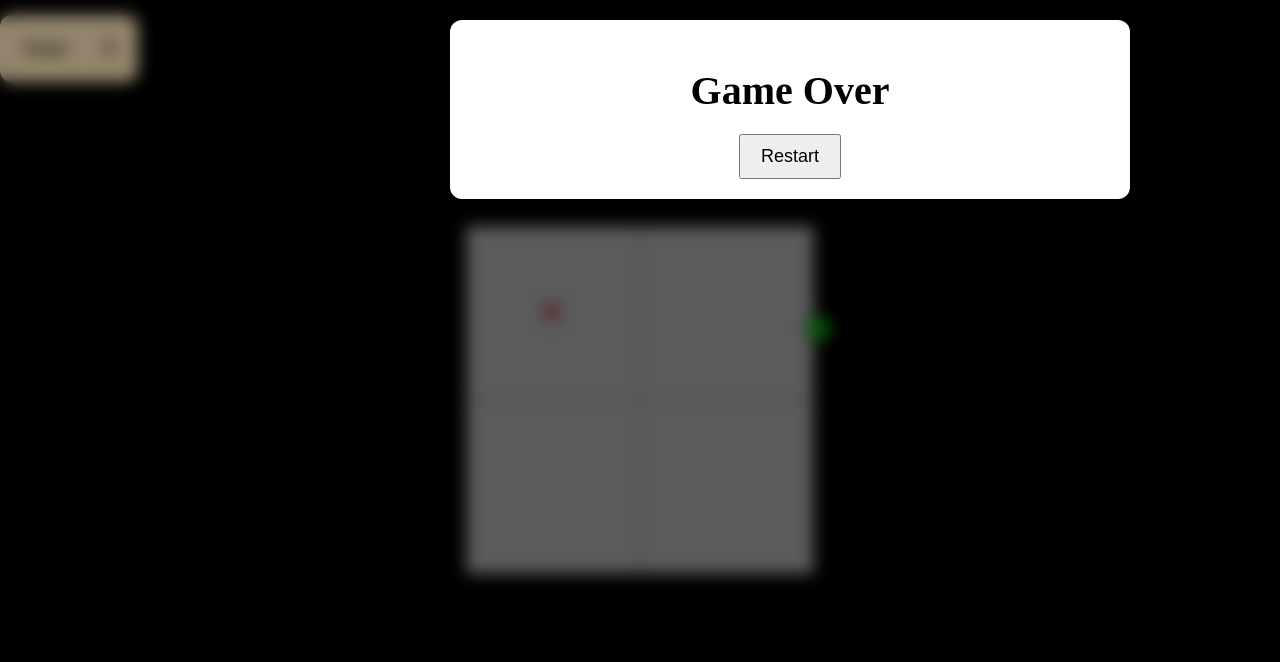
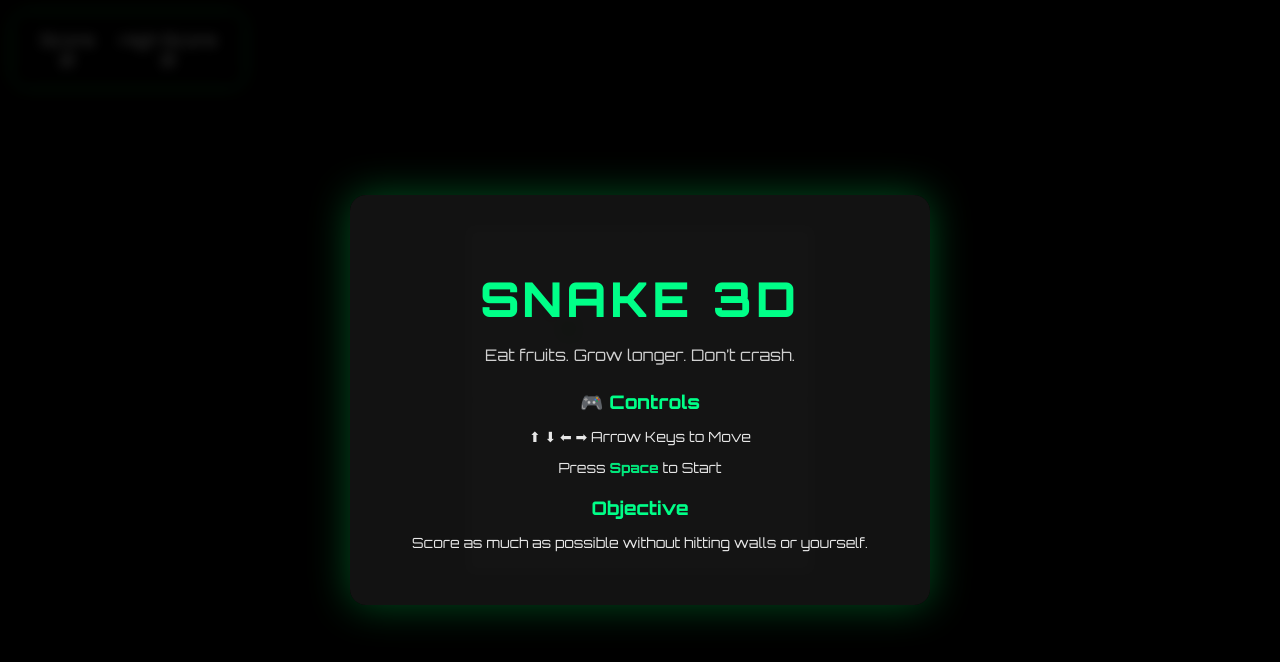
Before and after one commit to aditya-eva/snake-and-fruit, a website built with Vite: page index.html in a window 1280 px wide. Built offline with nearby package versions, Linux system fonts and the light colour scheme; animation ran at ten frames a second.

Commit message:
feat: enhance game UI with start screen, game over display, and score board improvements

```diff
--- a/index.html
+++ b/index.html
@@ -6,17 +6,41 @@
     <link rel="stylesheet" href="style.css">
   </head>
   <body>
+    <div id="startScreen" class="overlay">
+      <div class="menu-box">
+        <h1 class="game-title">SNAKE 3D</h1>
+
+        <p class="tagline">Eat fruits. Grow longer. Don’t crash.</p>
+
+        <div class="instructions">
+          <h3>🎮 Controls</h3>
+          <p>⬆ ⬇ ⬅ ➡ Arrow Keys to Move</p>
+          <p>Press <span>Space</span> to Start</p>
+        </div>
+
+        <div class="objective">
+          <h3>Objective</h3>
+          <p>Score as much as possible without hitting walls or yourself.</p>
+        </div>
+      </div>
+    </div>
     <div id="gameOver" class="overlay hidden">
-      <div class="gameover-box">
+      <div class="menu-box">
         <h1>Game Over</h1>
+        <p class="final-score">Your Score: <span id="finalScore">0</span></p>
         <button id="restartBtn">Restart</button>
       </div>
     </div>
     <div id="score-board">
-      <p>Score</p>
-      <p class="score">
-        0
-      </p>
+      <div class="score-item">
+        <p>Score</p>
+        <p class="score">0</p>
+      </div>
+
+      <div class="score-item">
+        <p>High Score</p>
+        <p id="highScore">0</p>
+      </div>
     </div>
     <script type="module" src="/main.js"></script>
   </body>
--- a/main.js
+++ b/main.js
@@ -51,11 +51,13 @@ function updateSnake() {
     };
     if(newHead.x < 0 || newHead.x > gridSize || newHead.y < 0 || newHead.y > gridSize ) {
         gameOver = true;
+        gameOverDiv.classList.remove("hidden");
         return;
     }
     let ans = snake.some((point) => point.x === newHead.x && point.y === newHead.y);
     if(ans) {
         gameOver = true;
+        gameOverDiv.classList.remove("hidden");
         return;
     }
     // add new Head at the beggining
@@ -63,6 +65,11 @@ function updateSnake() {
     if(newHead.x === fruit.x && newHead.y === fruit.y) {
         score++;
         scoreBoard.innerHTML = score;
+        if (score > highScore) {
+            highScore = score;
+            highScoreElement.innerText = highScore;
+            localStorage.setItem("snakeHighScore", highScore);
+        }
         makeNewFruit(gridSize, fruit, fruitMesh, snake)
     } else {
         // remove last element
@@ -71,6 +78,12 @@ function updateSnake() {
 }
 
 document.addEventListener('keydown', (e) => {
+    if (e.code === "Space" && !gameStarted) {
+        gameStarted = true;
+        startScreen.classList.add("hidden");
+        return;
+    }
+    if (!gameStarted || gameOver) return;
     if (e.key === 'ArrowUp' && direction.x !== 0) {
         nextDirection = { x: 0, y: -1 }
     } else if (e.key === 'ArrowDown' && direction.x !== 0) {
@@ -84,20 +97,32 @@ document.addEventListener('keydown', (e) => {
 
 const gameOverDiv = document.getElementById("gameOver");
 const restartBtn = document.getElementById("restartBtn");
+const startScreen = document.getElementById("startScreen");
+const finalScore = document.getElementById("finalScore");
+const highScoreElement = document.getElementById("highScore");
+let highScore = localStorage.getItem("snakeHighScore");
+if (highScore === null) {
+    highScore = 0;
+} else {
+    highScore = Number(highScore);
+}
+
+highScoreElement.innerText = highScore;
 
 restartBtn.addEventListener('click', () => {
     restartGame(snakeSegments, snake, direction, nextDirection, scene);
     score = 0;
     gameOver = false;
     gameStarted = false;
-    gameOverDiv.style.display = "none";
+    gameOverDiv.classList.add("hidden");
+    startScreen.classList.remove("hidden");
     scoreBoard.innerText = score;
 })
 
 function animate(currentTime) {
     requestAnimationFrame(animate);
     fruitMesh.rotation.x += 0.01
-    if (!gameOver && currentTime - lastUpdatedTime > updateInterval) {
+    if (!gameOver && gameStarted && currentTime - lastUpdatedTime > updateInterval) {
         if(score == 8) updateInterval = 250;
         if(score == 16) updateInterval = 200;
         updateSnake();
@@ -105,7 +130,8 @@ function animate(currentTime) {
         lastUpdatedTime = currentTime;
     }
     if(gameOver) {
-        gameOverDiv.style.display = "block";
+        finalScore.innerText = score;
+        gameOverDiv.classList.remove("hidden");
     }
     renderer.render(scene, camera);
 }
--- a/style.css
+++ b/style.css
@@ -1,24 +1,23 @@
+/* Google Font */
+@import url('https://fonts.googleapis.com/css2?family=Orbitron:wght@400;600;800&display=swap');
+
 body {
   margin: 0;
   overflow: hidden;
+  font-family: 'Orbitron', sans-serif;
+  background: black;
+  color: white;
 }
 
-/* Full screen overlay */
+/* Overlay */
 .overlay {
   position: fixed;
-  top: 0;
-  left: 0;
-  width: 100%;
-  height: 100%;
-
+  inset: 0;
   display: flex;
   justify-content: center;
   align-items: center;
-
-  background: rgba(0, 0, 0, 0.4);
-  backdrop-filter: blur(8px);
-  -webkit-backdrop-filter: blur(8px);
-
+  background: rgba(0, 0, 0, 0.75);
+  backdrop-filter: blur(6px);
   z-index: 1000;
 }
 
@@ -26,43 +25,111 @@ body {
   display: none;
 }
 
-.gameover-box {
-    position: relative;
-    width: 50%;
-    background: white;
-    padding: 20px;
-    border-radius: 12px;
-    text-align: center;
-    top: 20px;
-    left: 450px;
+/* Menu Box */
+.menu-box {
+  background: rgba(20, 20, 20, 0.95);
+  padding: 40px;
+  border-radius: 16px;
+  width: 500px;
+  max-width: 90%;
+  text-align: center;
+  box-shadow: 0 0 40px rgba(0, 255, 100, 0.3);
+  animation: fadeIn 0.4s ease;
 }
 
-.gameover-box h1 {
-  margin-bottom: 20px;
-  font-size: 40px;
+/* Title */
+.game-title {
+  font-size: 48px;
+  margin-bottom: 10px;
+  letter-spacing: 4px;
+  color: #00ff88;
 }
 
-.gameover-box button {
-  padding: 10px 20px;
-  font-size: 18px;
-  cursor: pointer;
+.tagline {
+  font-size: 16px;
+  margin-bottom: 25px;
+  opacity: 0.8;
 }
 
-#score-board {
-    position: absolute;
-    top: 10px;
-    color: black;
-    background: wheat;
-    width: 10%;
-    padding: 5px;
-    margin-top: 5px;
-    border-radius: 12px;
-    display: flex;
-    justify-content: space-around;
+/* Sections */
+.instructions,
+.objective {
+  margin-top: 20px;
 }
 
-#score-board > p {
-    text-align: center;
-    font-size: large;
-    font-weight: bold;
+.instructions h3,
+.objective h3 {
+  margin-bottom: 8px;
+  color: #00ff88;
 }
+
+.instructions p,
+.objective p {
+  font-size: 14px;
+  opacity: 0.9;
+}
+
+.instructions span {
+  color: #00ff88;
+  font-weight: bold;
+  animation: blink 1s infinite;
+}
+
+/* Restart button */
+#restartBtn {
+  margin-top: 20px;
+  padding: 12px 25px;
+  font-size: 16px;
+  background: #00ff88;
+  border: none;
+  border-radius: 8px;
+  cursor: pointer;
+  transition: 0.2s ease;
+  font-family: 'Orbitron', sans-serif;
+}
+
+#restartBtn:hover {
+  transform: scale(1.05);
+  background: #00cc6a;
+}
+
+/* Score board */
+#score-board {
+  position: fixed;
+  top: 15px;
+  left: 15px;
+  background: rgba(0,0,0,0.7);
+  padding: 15px 25px;
+  border-radius: 12px;
+  font-size: 16px;
+  box-shadow: 0 0 15px rgba(0,255,100,0.4);
+  display: flex;
+  gap: 25px;
+}
+
+.score-item p {
+  margin: 0;
+  text-align: center;
+}
+
+#score-board p {
+  margin: 0;
+}
+
+/* Animations */
+@keyframes blink {
+  0% { opacity: 1; }
+  50% { opacity: 0.4; }
+  100% { opacity: 1; }
+}
+
+@keyframes fadeIn {
+  from {
+    opacity: 0;
+    transform: scale(0.95);
+  }
+  to {
+    opacity: 1;
+    transform: scale(1);
+  }
+}
```
